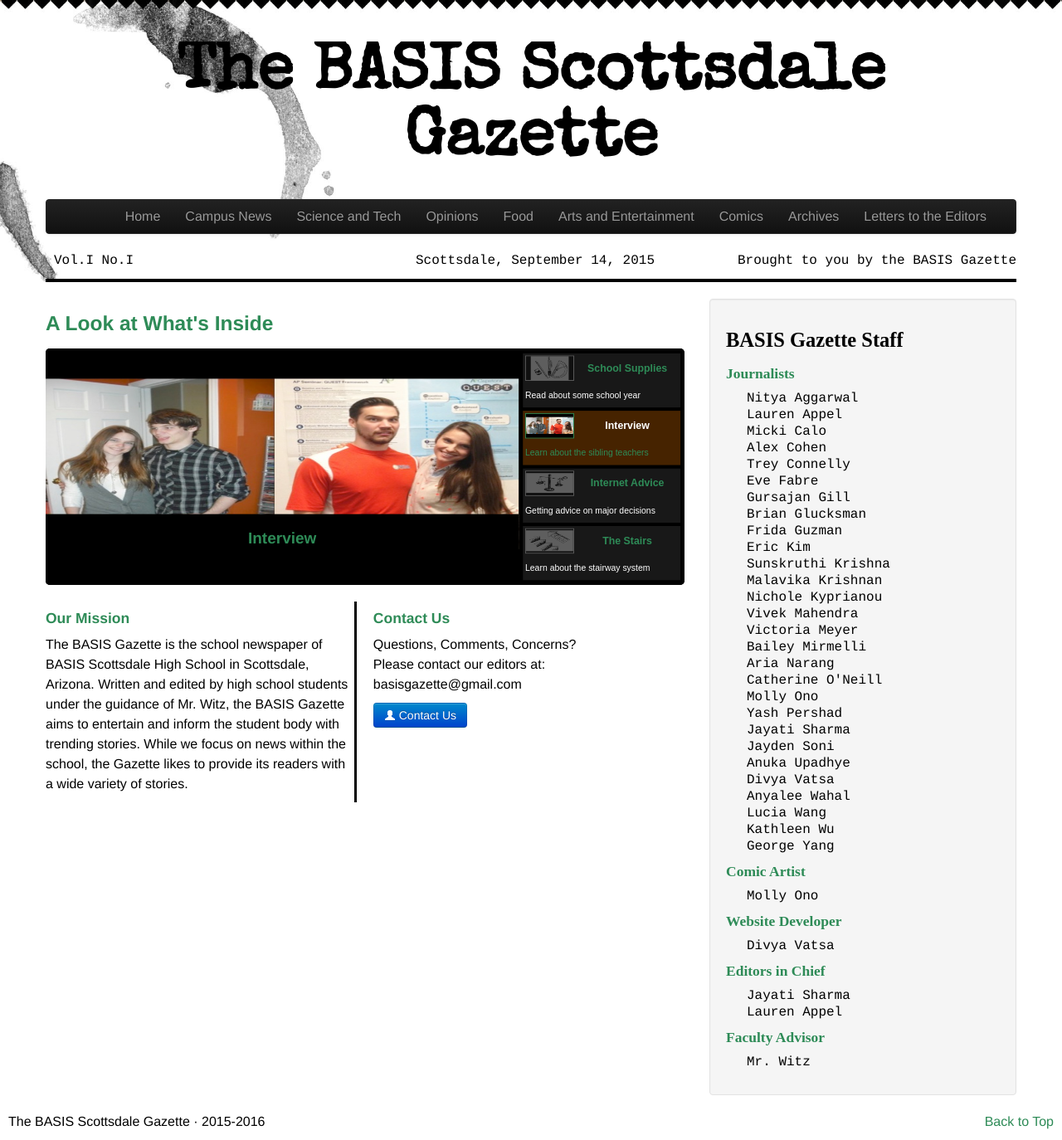
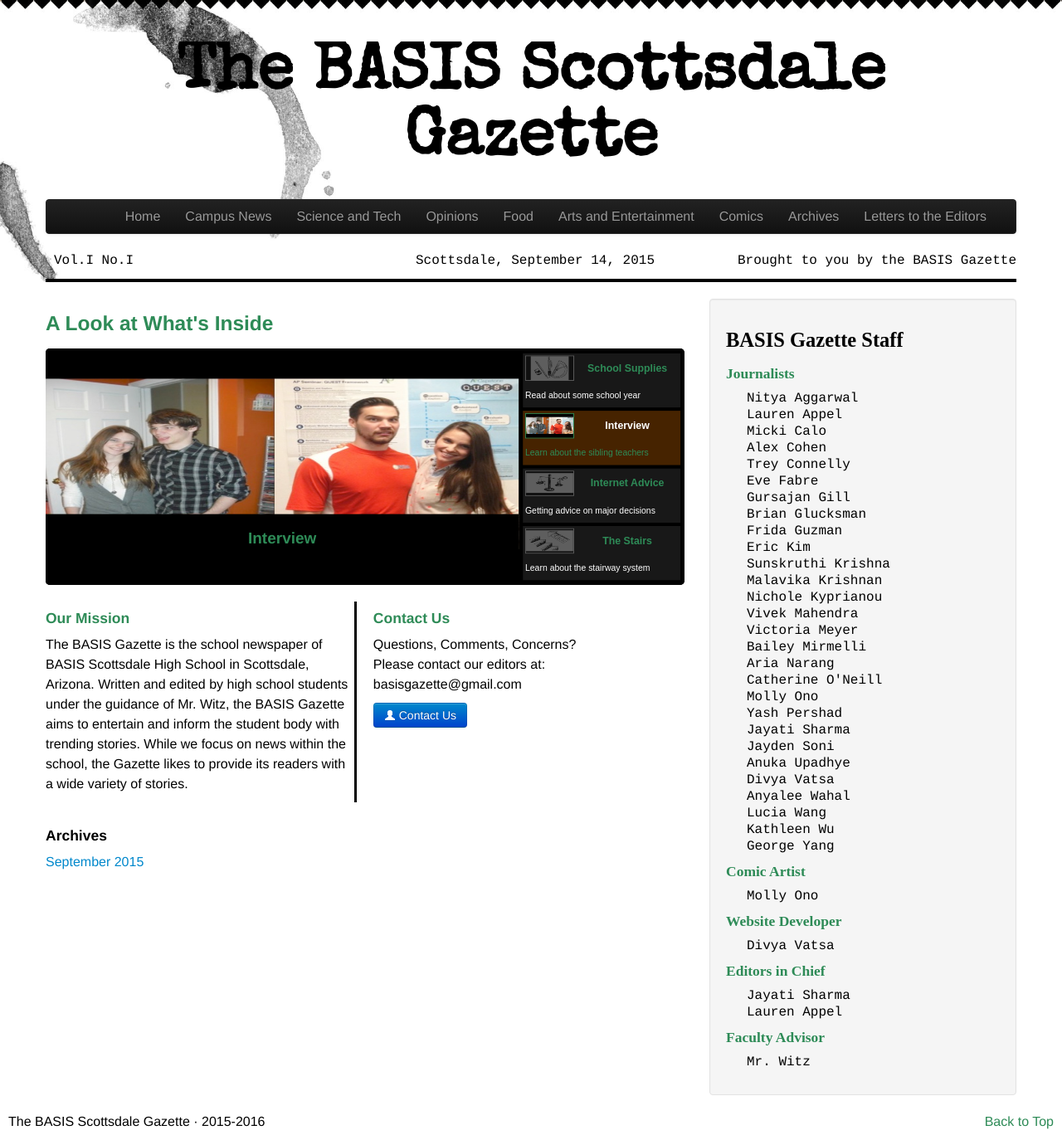
Before and after one commit to Awake99/Awake99.github.io, a Jekyll site: the page built from index.html, in a window 1280 px wide. Shown: the whole page at 83% size. Built offline with Jekyll 4.4.1, drawn with Linux system fonts in a browser that asks for light colours; nearby versions of some CDN libraries.

Commit message:
archives section

```diff
--- a/index.html
+++ b/index.html
@@ -283,6 +283,10 @@
             <a href="/letters" class="btn btn-primary"><i class="icon-user icon-white"></i> Contact Us</a>
         </div>
     </div>
+    <div class="row-fluid" style="margin-top: 20px;">
+        <h4>Archives</h4>
+        <p><a href="/img/September.pdf">September 2015</a></p>
+    </div>
 </div>
     <div class="span4 well">
     <div style="font-family:futura;">
```
